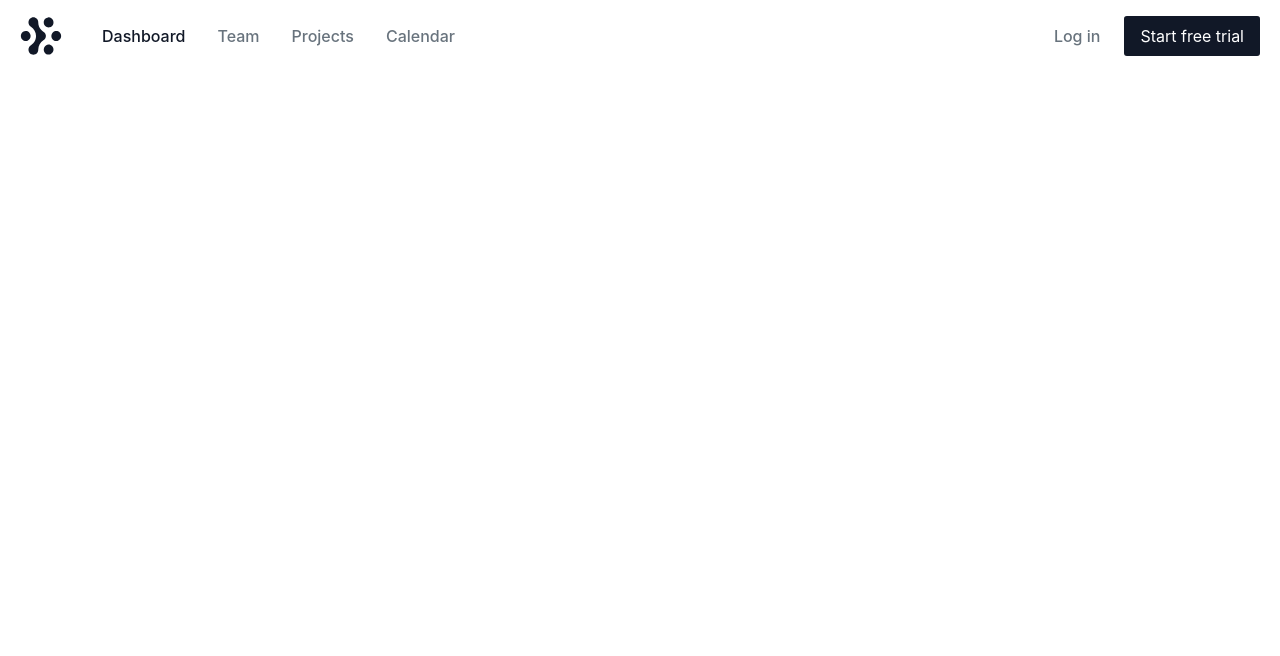
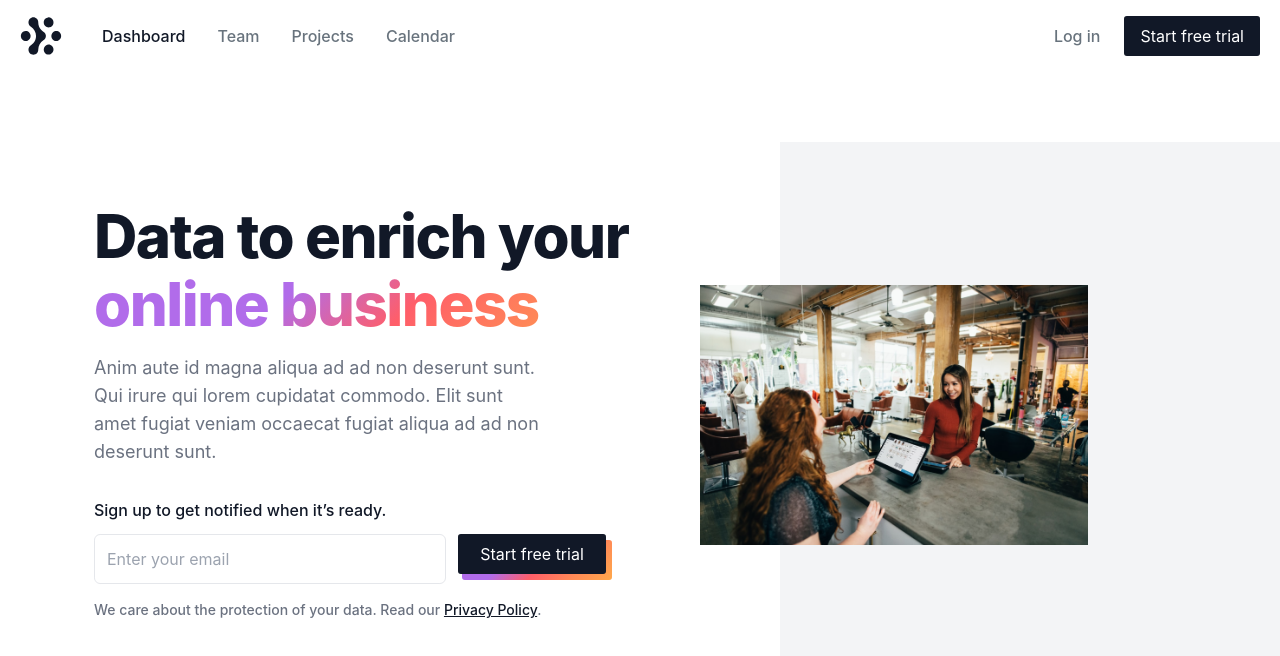
Before and after one commit to Lubna2712/BB-Homepage, a React (Create React App) app: page / in a window 1280 px wide. Shown: the top 656 px of the page. Built offline with nearby package versions, Linux system fonts and the light colour scheme.

Commit message:
Hero Section in Desktop updated

```diff
--- a/src/App.js
+++ b/src/App.js
@@ -1,13 +1,12 @@
-import logo from './logo.svg';
 import './App.css';
 import Header from './components/Header';
+import HeroSection from './components/HeroSection'
 
 function App() {
   return (
     <div className="App">
-      <Header>
-
-      </Header>
+      <Header />
+      <HeroSection />
     </div>
   );
 }
--- /dev/null
+++ b/src/components/HeroSection.jsx
@@ -0,0 +1,56 @@
+import React from "react"
+import heroImage from '../images/hero.png'
+
+export default function Hero() {
+  return (
+    <section className="bg-white md:py-12 lg:py-32 flex heroSection md:overflow-hidden relative items-center">
+      <div className="max-w-2xl lg:max-w-4xl xl:max-w-full flex md:items-center container mx-auto md:justify-between flex-col-reverse md:flex-row gap-0 lg:gap-12 xl:gap-8">
+        <div className="heroTextContainer md:w-3/6 px-4 md:px-0 pt-12 md:pt-0 pb-16 sm:pb-0">
+          <h2 className="text-4xl lg:text-5xl xl:text-6xl font-extrabold tracking-tight leading-9 lg:leading-10 xl:leading-12 text-gray-900 lg:h-24 xl:h-32  lg:flex lg:flex-col lg:justify-between">
+            Data to enrich your
+            <span className="text-transparent bg-clip-text linearGradient">
+              online business
+            </span>
+          </h2>
+          <p className="mt-4 md:mt-5 text-lg md:text-xl lg:text-lg pr-5 lg:pr-16 xl:pr-32 font-sans font-normal leading-7 text-gray-500">
+            Anim aute id magna aliqua ad ad non deserunt sunt. Qui irure qui
+            lorem cupidatat commodo. Elit sunt amet fugiat veniam occaecat
+            fugiat aliqua ad ad non deserunt sunt.
+          </p>
+          <p className="mt-4 md:mt-6 lg:mt-8 mb-3 font-medium font-serif text-gray-900">
+            Sign up to get notified when it’s ready.
+          </p>
+          <form className="w-full xl:max-w-lg md:max-w-md md:pr-8 xl:pr-0">
+            <div className="flex flex-col gap-4 md:gap-0 md:flex-row">
+              <input
+                className="text-base bg-transparent border w-full rounded-md text-gray-500 p-3 leading-normal focus:outline-none"
+                type="email"
+                placeholder="Enter your email"
+                aria-label="email"
+              ></input>
+              <div className="relative w-full md:w-40 flex-shrink-0 md:pl-5 lg:pl-3">
+                <button
+                  className="relative border-box w-full bg-gray-900 py-2 px-4 z-10 rounded-sm text-white focus:outline-none focus:ring-2 focus:ring-offset-2 focus:ring-offset-gray-900 focus:ring-white hover:shadow-xl"
+                  type="button"
+                >
+                  Start free trial
+                </button>
+                <div className="absolute heroButton z-0 linearGradient rounded-sm h-10"></div>
+              </div>
+            </div>
+          </form>
+          <p className="mt-3 text-sm font-serif font-medium leading-7 text-gray-500 pr-3">
+            <span>We care about the protection of your data. Read our </span>
+            <a href="#" className="underline text-gray-900 font-medium">
+              Privacy Policy
+            </a>
+            .
+          </p>
+        </div>
+        <div className="flex items-center justify-center relative md:w-3/6 z-10 md:pl-6 xl:pr-48 xl:pl-0">
+          <img className="w-full" src={heroImage} alt="Online Business" />
+        </div>
+      </div>
+    </section>
+  )
+}
--- a/src/index.css
+++ b/src/index.css
@@ -4,14 +4,63 @@
 
 body {
   margin: 0;
-  font-family: -apple-system, BlinkMacSystemFont, 'Segoe UI', 'Roboto', 'Oxygen',
-    'Ubuntu', 'Cantarell', 'Fira Sans', 'Droid Sans', 'Helvetica Neue',
+  font-family: -apple-system, BlinkMacSystemFont, "Segoe UI", "Roboto", "Oxygen",
+    "Ubuntu", "Cantarell", "Fira Sans", "Droid Sans", "Helvetica Neue",
     sans-serif;
   -webkit-font-smoothing: antialiased;
   -moz-osx-font-smoothing: grayscale;
 }
 
 code {
-  font-family: source-code-pro, Menlo, Monaco, Consolas, 'Courier New',
+  font-family: source-code-pro, Menlo, Monaco, Consolas, "Courier New",
     monospace;
 }
+.linearGradient {
+  background-image: linear-gradient(
+    135deg,
+    #b16cea 33.85%,
+    #ff5e69 55.21%,
+    #ff8a56 78.12%,
+    #ffa84b 100%
+  );
+}
+.heroTextContainer {
+  max-width: 600px;
+  text-align: left;
+}
+.heroButton {
+  top: 6px;
+  left: 16px;
+  right: -6px;
+}
+.heroSection {
+  margin-left: 94px;
+}
+@media screen and (min-width: 768px) {
+  .heroSection:after {
+    content: "";
+    position: absolute;
+    width: 398px;
+    height: 413px;
+    right: -140px;
+    top: 50%;
+    transform: translateY(-50%);
+    display: block;
+    background-color: #f3f4f6;
+    z-index: 0;
+  }
+}
+@media screen and (min-width: 1024px) {
+  .heroSection:after {
+    width: 398px;
+    height: 413px;
+    right: 0px;
+  }
+}
+@media screen and (min-width: 1280px) {
+  .heroSection:after {
+    width: 640px;
+    height: 546px;
+    right: -140px;
+  }
+}
```
Also changed, not shown: src/images/hero.png (added).
